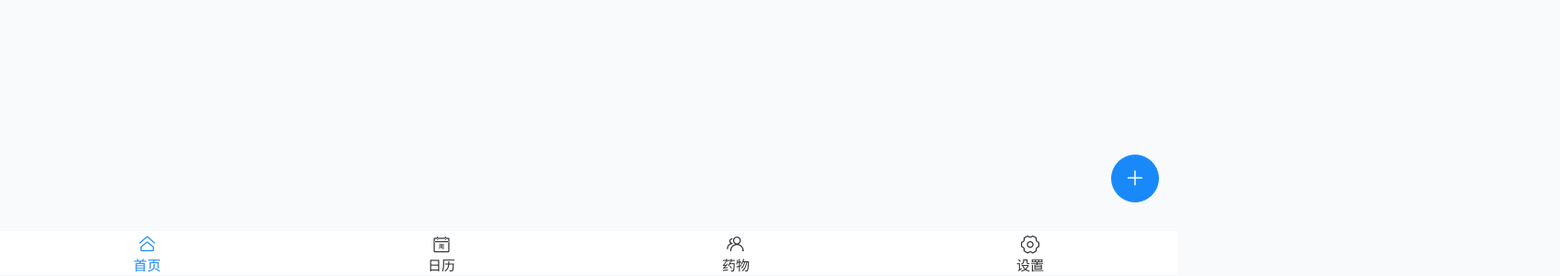
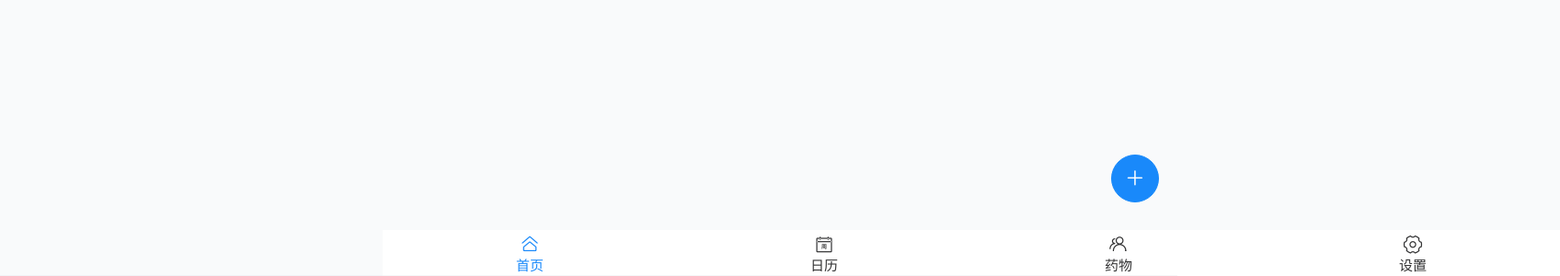
Before and after one commit to HHsomeHand/pwa-corn-log, a Vue app: page / in a window 1280 px wide. Shown: the part 500-800 px from the top of the page at 92% size, 1696 px wide, since content can reach past the window. Built offline with nearby package versions, Linux system fonts and the light colour scheme.

Commit message:
refactor: The CSS styles of the nav, content and tab bar

```diff
--- a/src/App.vue
+++ b/src/App.vue
@@ -3,16 +3,23 @@
 </script>
 
 <template>
-  <div class="app-component max-w-md mx-auto">
-      <router-view></router-view>
+  <div class="app-component flex flex-col max-w-md mx-auto h-screen">
+    <van-nav-bar
+        class="shrink-0"
+        left-text="药律"
+        fixed
+        placeholder
+    />
+
+    <router-view class="overflow-auto grow"></router-view>
+
+    <van-tabbar class="!static !w-screen" route>
+      <van-tabbar-item to="/" icon="home-o">首页</van-tabbar-item>
+      <van-tabbar-item icon="calendar-o">日历</van-tabbar-item>
+      <van-tabbar-item icon="friends-o">药物</van-tabbar-item>
+      <van-tabbar-item icon="setting-o">设置</van-tabbar-item>
+    </van-tabbar>
   </div>
-
-  <van-tabbar class="fixed bottom-0 left-0 right-0" route>
-    <van-tabbar-item to="/" icon="home-o">首页</van-tabbar-item>
-    <van-tabbar-item icon="calendar-o">日历</van-tabbar-item>
-    <van-tabbar-item icon="friends-o">药物</van-tabbar-item>
-    <van-tabbar-item icon="setting-o">设置</van-tabbar-item>
-  </van-tabbar>
 </template>
 
 <style scoped>
--- a/src/view/IndexView/IndexView.vue
+++ b/src/view/IndexView/IndexView.vue
@@ -4,11 +4,6 @@
 
 <template>
   <div class="index-view">
-    <van-nav-bar
-        left-text="药律"
-        fixed
-        placeholder
-    />
 
     <van-button class="!fixed bottom-20 right-5 !size-13" round type="primary" icon="plus" />
 
```
